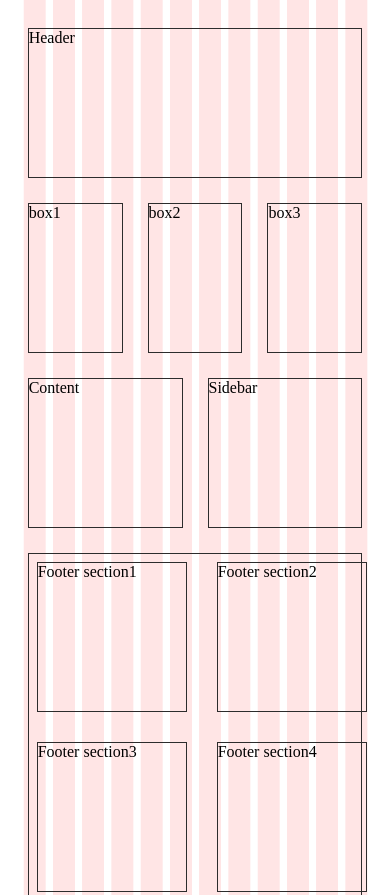
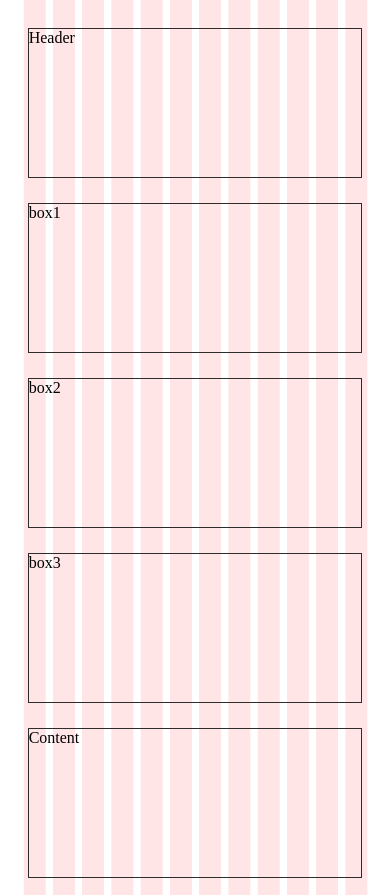
Before and after one commit to EiJey11/Responsiv-layout-med-CSS-grids, a plain HTML site: page index.html in a window 390 px wide. Shown: the top 895 px of the page. Drawn offline with Linux system fonts and the light colour scheme.

Commit message:
Add version with mobile, tablet and large screens

```diff
--- a/css/style.css
+++ b/css/style.css
@@ -1,9 +1,10 @@
+
 body {
 	background: url(../img/12_col.gif) center top repeat-y;
 	background-size: 90%;
   display: grid;
 }
-  /********** GRID Area *************/
+  /**************** GRID Area *******************/
 
   #container {
     display: grid;
@@ -31,7 +32,7 @@ body {
     border: 0.5px solid rgb(44, 44, 44);
   }
 
-  /********** GRID Items *************/
+  /**************** GRID Items *******************/
 
   header {
     grid-column: 1/13;
@@ -72,7 +73,7 @@ body {
     grid-gap: 30px;
   }
 
-  /********** Media queries *************/
+  /********** Media queries - Mindre desktopskärmar *************/
 
 @media only screen and (max-width: 1200px) {
 
@@ -102,6 +103,8 @@ body {
   }
 
 }
+
+/********** Media queries - Tablets såsom Ipad *************/
 
 @media only screen and (max-width: 960px) {
   .item_1 {
@@ -154,5 +157,61 @@ body {
     grid-column: 7/13;
     grid-row: 2/2;
   }
+}
 
+/********** Media queries - Mobiltelefoner *************/
+
+@media only screen and (max-width: 768px) {
+
+  #container {
+    grid-template-rows: repeat(10, 150px);
   }
+
+  .item_1 {
+    grid-column: 1/13;
+    grid-row: 2/2;
+  }
+
+  .item_2 {
+    grid-column: 1/13;
+    grid-row: 3/3;
+  }
+
+  .item_3 {
+    grid-column: 1/13;
+    grid-row: 4/4;
+  }
+
+  main {
+    grid-column: 1/13;
+    grid-row: 5/5;
+  }
+
+  aside {
+    grid-column: 1/13;
+    grid-row: 6/6;
+  }
+
+  footer {
+    grid-column: 1/13;
+    grid-row: 7/12;
+  }
+  .footer_section1 {
+    grid-column: 1/13;
+    grid-row: 1/1;
+  }
+  .footer_section2 {
+    grid-column: 1/13;
+    grid-row: 2/2;
+  }
+  .footer_section3 {
+    grid-column: 1/13;
+    grid-row: 3/3;
+  }
+  .footer_section4 {
+    grid-column: 1/13;
+    grid-row: 4/4;
+  }
+}
+
+/***************************************************/
```
